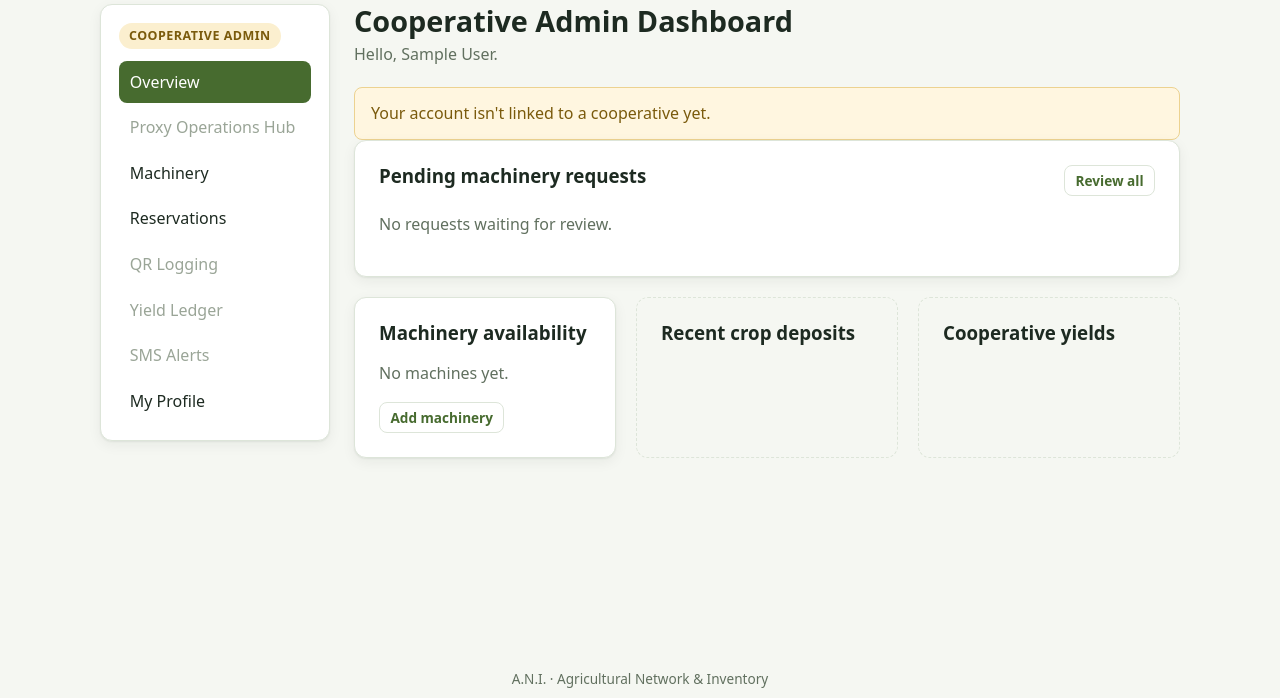
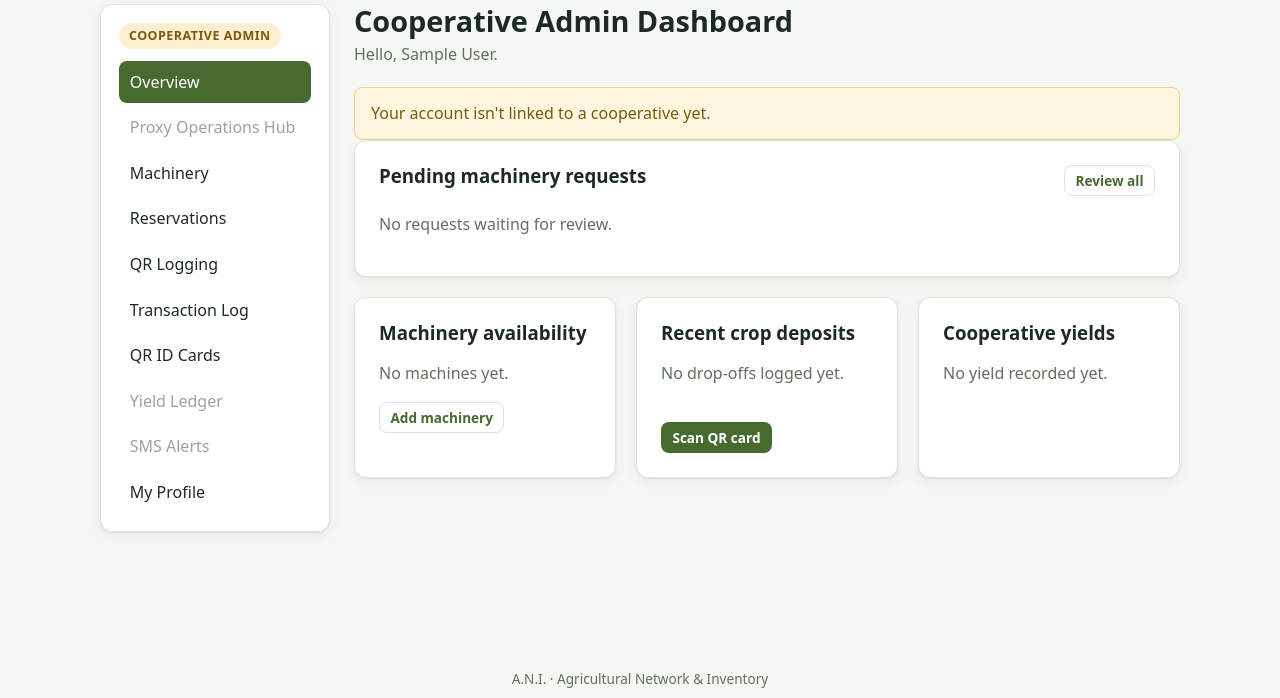
Before and after one commit to Anne0rtiz/A.N.I.-Agricultural-Network-Inventory-Tandoc-AprilAnne-G5, a Django app: page /dashboard/admin/ in a window 1280 px wide. Shown: the part 87-785 px from the top of the page. Run offline with Django 5.2, Linux system fonts and the light colour scheme; the visitor is signed in with stand-in values (Sample User, id 1).

Commit message:
Show deposits, yields and QR links on role dashboards and sidebar

```diff
--- a/accounts/views.py
+++ b/accounts/views.py
@@ -9,7 +9,9 @@ from django.views.decorators.http import require_POST
 from .decorators import role_required
 from .forms import LoginForm, ProfileForm, RegistrationForm
 from .models import User
+from django.db.models import Sum
 from machinery.models import Machine, Reservation
+from proxylog.models import CropDeposit
 
 
 def home(request):
@@ -78,12 +80,23 @@ def admin_dashboard(request):
         pending_reservations = Reservation.objects.filter(
             machine__cooperative=cooperative, status=Reservation.Status.PENDING
         ).select_related("machine", "farmer").order_by("date", "start_time")
+    recent_deposits, yield_totals = CropDeposit.objects.none(), []
+    if cooperative is not None:
+        deposits = CropDeposit.objects.filter(cooperative=cooperative)
+        recent_deposits = deposits.select_related("farmer")[:5]
+        labels = dict(CropDeposit.CropType.choices)
+        yield_totals = [
+            (labels[row["crop_type"]], row["total"])
+            for row in deposits.values("crop_type").annotate(total=Sum("weight_kg")).order_by("-total")
+        ]
     context = {
         "cooperative": cooperative,
         "farmer_count": farmers.count(),
         "recent_farmers": farmers.order_by("-date_joined")[:5],
         "machines": machines,
         "pending_reservations": pending_reservations,
+        "recent_deposits": recent_deposits,
+        "yield_totals": yield_totals,
     }
     return render(request, "accounts/dashboard_admin.html", context)
 
@@ -102,7 +115,12 @@ def farmer_dashboard(request):
     return render(
         request,
         "accounts/dashboard_farmer.html",
-        {"cooperative": request.user.cooperative, "upcoming_reservations": upcoming},
+        {
+            "cooperative": request.user.cooperative,
+            "upcoming_reservations": upcoming,
+            "my_deposits": request.user.crop_deposits.all()[:3],
+            "my_total_kg": request.user.crop_deposits.aggregate(t=Sum("weight_kg"))["t"] or 0,
+        },
     )
 
 
--- a/templates/accounts/dashboard_admin.html
+++ b/templates/accounts/dashboard_admin.html
@@ -62,8 +62,18 @@
       <a class="btn btn-ghost btn-sm" href="{% url 'machinery:machine_list' %}">Add machinery</a>
     {% endif %}
   </div>
-  <div class="card placeholder"><h3>Recent crop deposits</h3></div>
-  <div class="card placeholder"><h3>Cooperative yields</h3></div>
+  <div class="card">
+    <h3>Recent crop deposits</h3>
+    {% if recent_deposits %}<ul class="mini-list">{% for d in recent_deposits %}
+      <li><span>{{ d.farmer.display_name }} · {{ d.get_crop_type_display }}</span><strong>{{ d.weight_kg }} kg</strong></li>{% endfor %}</ul>
+    {% else %}<p class="muted">No drop-offs logged yet.</p>{% endif %}
+    <a class="btn btn-primary btn-sm top-gap" href="{% url 'proxylog:scan' %}">Scan QR card</a>
+  </div>
+  <div class="card">
+    <h3>Cooperative yields</h3>
+    {% if yield_totals %}<ul class="mini-list">{% for crop, total in yield_totals %}<li><span>{{ crop }}</span><strong>{{ total }} kg</strong></li>{% endfor %}</ul>
+    {% else %}<p class="muted">No yield recorded yet.</p>{% endif %}
+  </div>
 </div>
 
 <script>
--- a/templates/accounts/dashboard_base.html
+++ b/templates/accounts/dashboard_base.html
@@ -9,15 +9,17 @@
         <span class="soon">Proxy Operations Hub</span>
         <a href="{% url 'machinery:machine_list' %}" {% if request.resolver_match.url_name in 'machine_list machine_create machine_edit' %}class="active"{% endif %}>Machinery</a>
         <a href="{% url 'machinery:reservation_manage' %}" {% if request.resolver_match.url_name in 'reservation_manage reservation_detail' %}class="active"{% endif %}>Reservations{% if pending_count %} <span class="badge badge-pending">{{ pending_count }}</span>{% endif %}</a>
-        <span class="soon">QR Logging</span>
+        <a href="{% url 'proxylog:scan' %}" {% if request.resolver_match.url_name in 'scan farmer_workspace deposit_edit' %}class="active"{% endif %}>QR Logging</a>
+        <a href="{% url 'proxylog:transaction_log' %}" {% if request.resolver_match.url_name == 'transaction_log' %}class="active"{% endif %}>Transaction Log</a>
+        <a href="{% url 'proxylog:card_list' %}" {% if request.resolver_match.url_name in 'card_list card_print' %}class="active"{% endif %}>QR ID Cards</a>
         <span class="soon">Yield Ledger</span>
         <span class="soon">SMS Alerts</span>
       {% else %}
         <a href="{% url 'accounts:farmer_dashboard' %}" {% if request.resolver_match.url_name == 'farmer_dashboard' %}class="active"{% endif %}>My Dashboard</a>
         <a href="{% url 'machinery:machine_catalog' %}" {% if request.resolver_match.url_name == 'machine_catalog' %}class="active"{% endif %}>Browse Machinery</a>
         <a href="{% url 'machinery:my_reservations' %}" {% if request.resolver_match.url_name in 'my_reservations reservation_create reservation_edit reservation_detail' %}class="active"{% endif %}>My Reservations</a>
-        <span class="soon">My Contributions</span>
-        <span class="soon">My QR ID</span>
+        <a href="{% url 'proxylog:my_contributions' %}" {% if request.resolver_match.url_name == 'my_contributions' %}class="active"{% endif %}>My Contributions</a>
+        <a href="{% url 'proxylog:my_qr' %}" {% if request.resolver_match.url_name == 'my_qr' %}class="active"{% endif %}>My QR ID</a>
       {% endif %}
       <a href="{% url 'accounts:profile' %}" {% if request.resolver_match.url_name == 'profile' or request.resolver_match.url_name == 'profile_edit' %}class="active"{% endif %}>My Profile</a>
     </nav>
```
Also changed, not shown: templates/accounts/dashboard_farmer.html (+12 -2 lines).
